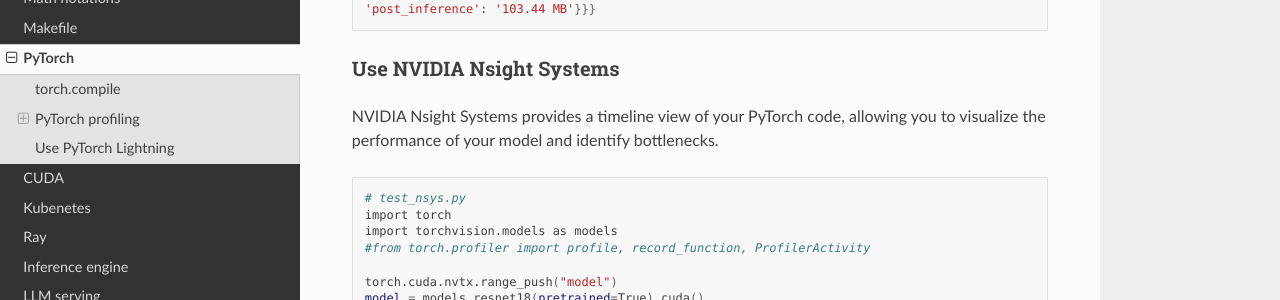
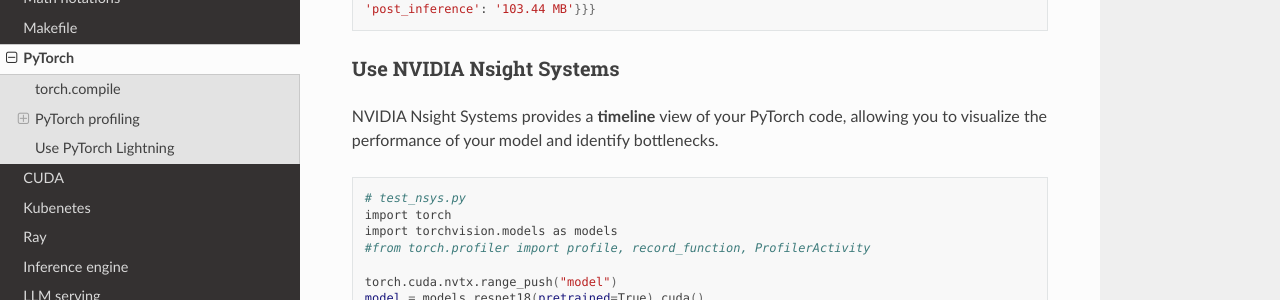
Before and after one commit to Jason-cs18/ml-engineer, a Sphinx documentation site: the page built from docs/source/pytorch.rst, in a window 1280 px wide and 900 px high, scrolled down 1819 px. Shown: the part 151-451 px from the top of the window. Built offline with Sphinx 7.4.7 and the Read the Docs theme 3.1.0, drawn with Linux system fonts in a browser that asks for light colours.

```diff
--- a/docs/source/pytorch.rst
+++ b/docs/source/pytorch.rst
@@ -98,7 +98,7 @@ Sample results:
 Use NVIDIA Nsight Systems
 ^^^^^^^^^^^^^^^^^^^^^^^^^
 
-NVIDIA Nsight Systems provides a timeline view of your PyTorch code, allowing you to visualize the performance of your model and identify bottlenecks.
+NVIDIA Nsight Systems provides a **timeline** view of your PyTorch code, allowing you to visualize the performance of your model and identify bottlenecks.
 
 .. code-block:: bash
 
```
